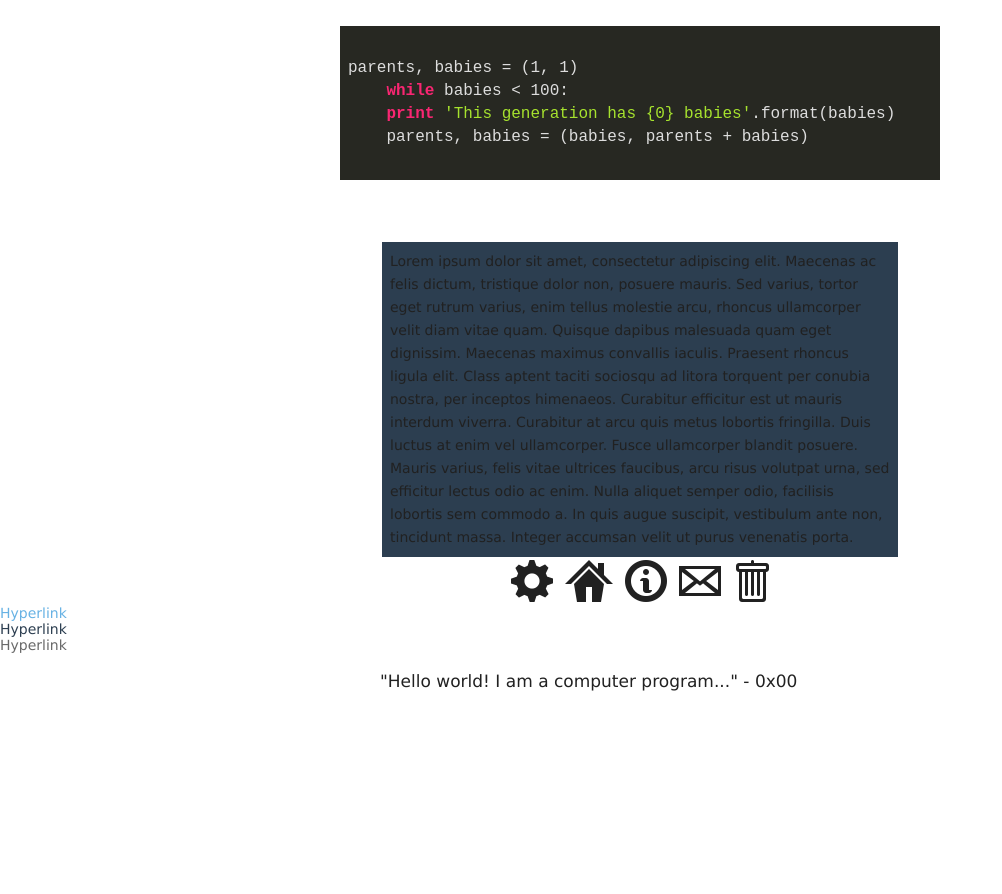
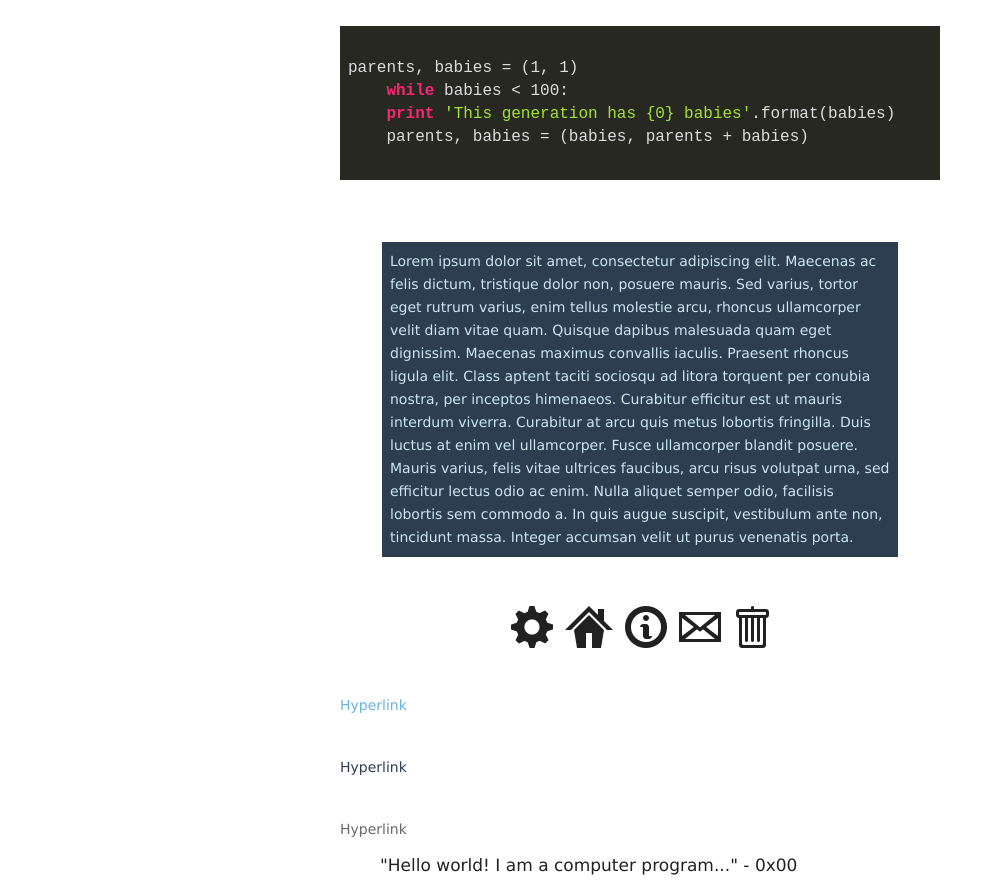
Before and after one commit to NickersF/btsource, a plain HTML site: page index1.html in a window 1280 px wide. Shown: the part 376-1270 px from the top of the page, without its empty margins (0-1002 px from the left). Before the commit the page ends 1086 px from the top, so only its background shows below. Drawn offline with Linux system fonts and the light colour scheme.

Commit message:
implemented new classes in index1.html

```diff
--- a/index1.html
+++ b/index1.html
@@ -27,9 +27,9 @@ parents, babies = (1, 1)
             </code>
             </pre>
     <div class="note-box">
-        <p>Lorem ipsum dolor sit amet, consectetur adipiscing elit. Maecenas ac felis dictum, tristique dolor non, posuere mauris. Sed varius, tortor eget rutrum varius, enim tellus molestie arcu, rhoncus ullamcorper velit diam vitae quam. Quisque dapibus malesuada quam eget dignissim. Maecenas maximus convallis iaculis. Praesent rhoncus ligula elit. Class aptent taciti sociosqu ad litora torquent per conubia nostra, per inceptos himenaeos. Curabitur efficitur est ut mauris interdum viverra. Curabitur at arcu quis metus lobortis fringilla. Duis luctus at enim vel ullamcorper. Fusce ullamcorper blandit posuere. Mauris varius, felis vitae ultrices faucibus, arcu risus volutpat urna, sed efficitur lectus odio ac enim. Nulla aliquet semper odio, facilisis lobortis sem commodo a. In quis augue suscipit, vestibulum ante non, tincidunt massa. Integer accumsan velit ut purus venenatis porta.</p>
+        <p class="light">Lorem ipsum dolor sit amet, consectetur adipiscing elit. Maecenas ac felis dictum, tristique dolor non, posuere mauris. Sed varius, tortor eget rutrum varius, enim tellus molestie arcu, rhoncus ullamcorper velit diam vitae quam. Quisque dapibus malesuada quam eget dignissim. Maecenas maximus convallis iaculis. Praesent rhoncus ligula elit. Class aptent taciti sociosqu ad litora torquent per conubia nostra, per inceptos himenaeos. Curabitur efficitur est ut mauris interdum viverra. Curabitur at arcu quis metus lobortis fringilla. Duis luctus at enim vel ullamcorper. Fusce ullamcorper blandit posuere. Mauris varius, felis vitae ultrices faucibus, arcu risus volutpat urna, sed efficitur lectus odio ac enim. Nulla aliquet semper odio, facilisis lobortis sem commodo a. In quis augue suscipit, vestibulum ante non, tincidunt massa. Integer accumsan velit ut purus venenatis porta.</p>
     </div>
-    <div class="section-sizing">
+    <div class="auto-sizing">
         <div class="general-icons">
             <span class="icon-gear"></span>
             <span class="icon-home"></span>
@@ -38,14 +38,14 @@ parents, babies = (1, 1)
             <span class="icon-trashcan"></span>
         </div>
     </div>
-    <div class="section-sizing">
-        <div class="drk-blue-box">
+    <div class="content-sizing">
+        <div class="auto-sizing">
             <span class="dark"><a href="#">Hyperlink</a></span>
         </div>
-        <div class="med-blue-box">
+        <div class="auto-sizing">
             <span class="medium"><a href="#">Hyperlink</a></span>
         </div>
-        <div class="lte-white-box">
+        <div class="auto-sizing">
             <span class="light"><a href="#">Hyperlink</a></span>
         </div>
     </div>
```
